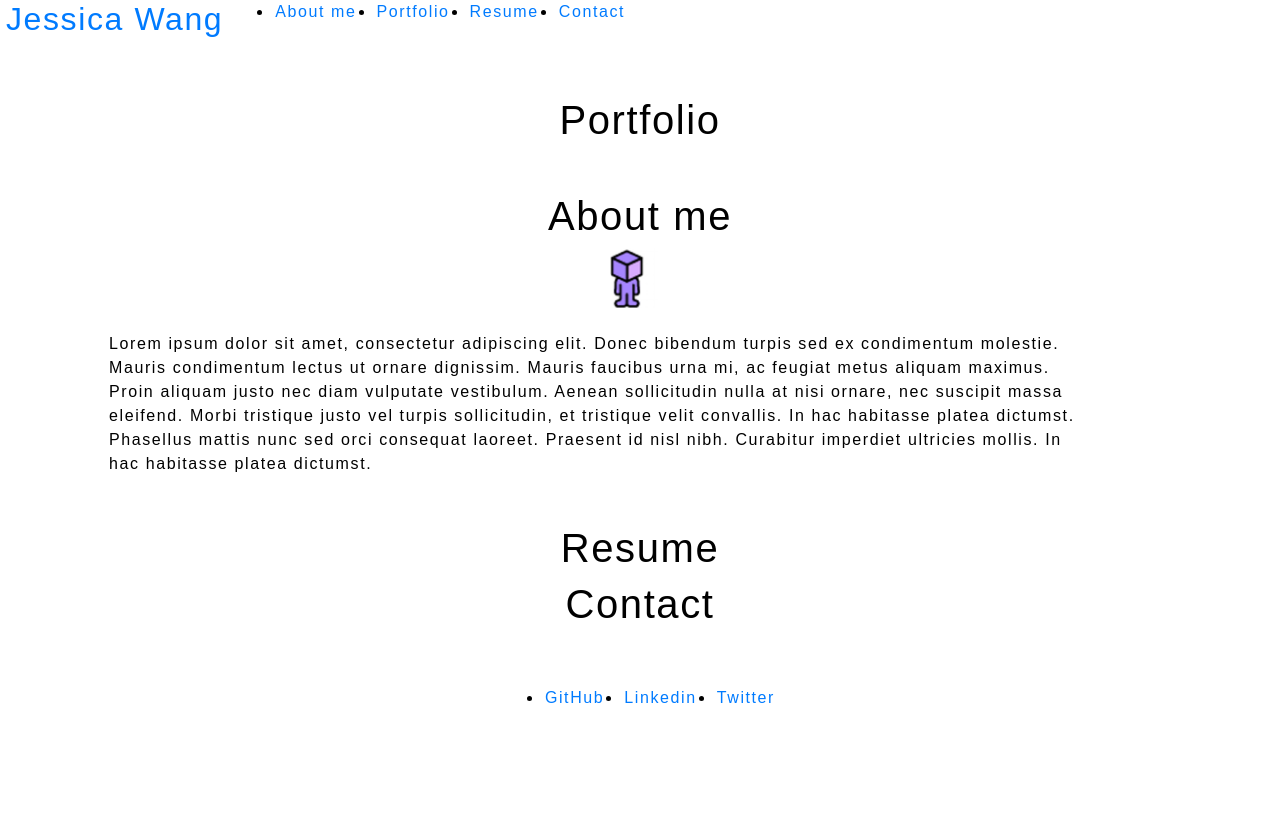
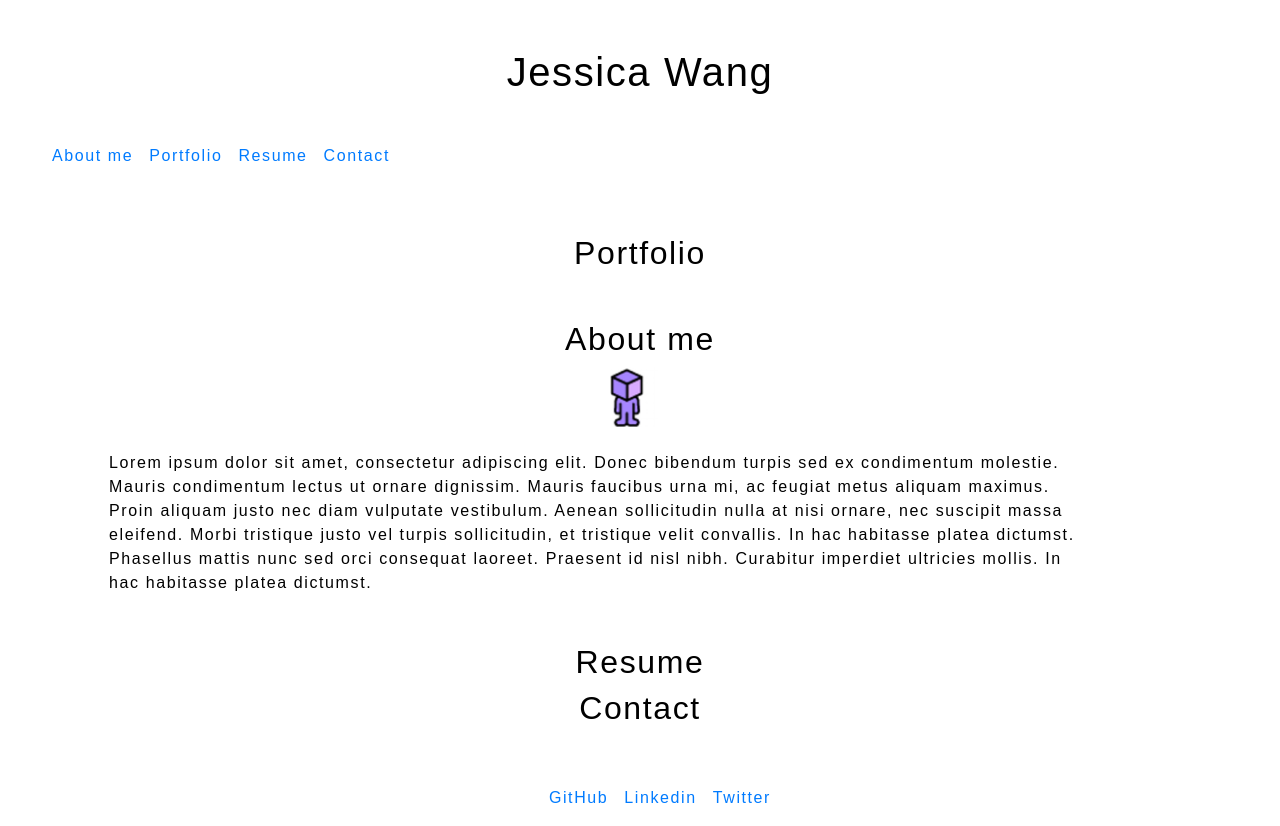
Before and after one commit to infojunkie01/react-portfolio, a React (Create React App) app: page / in a window 1280 px wide. Before the commit the page ends 800 px from the top, so only its background shows below. Built offline with nearby package versions, Linux system fonts and the light colour scheme.

Commit message:
restructures components, edits styling

```diff
--- a/src/App.js
+++ b/src/App.js
@@ -1,9 +1,10 @@
 import React, { useState } from 'react';
+import Header from './components/Header';
 import Nav from './components/Nav';
-import About from './components/About';
-import Portfolio from './components/Portfolio';
-import Resume from './components/Resume';
-import Contact from './components/Contact';
+import About from './components/pages/About';
+import Portfolio from './components/pages/Portfolio';
+import Resume from './components/pages/Resume';
+import Contact from './components/pages/Contact';
 import Footer from './components/Footer';
 
 function App() {
@@ -21,6 +22,7 @@ function App() {
 
   return (
     <div>
+      <Header></Header>
       <Nav
         // categories={categories}
         // setCurrentCategory={setCurrentCategory}
--- /dev/null
+++ b/src/components/Header/index.js
@@ -0,0 +1,15 @@
+import React from 'react'
+
+function Header() {
+
+  return (
+    <section className="my-5" >
+
+      <h1 id="about" className="d-flex justify-content-center ">Jessica Wang</h1>
+
+
+    </section>
+  )
+}
+
+export default Header
--- a/src/components/Nav/index.js
+++ b/src/components/Nav/index.js
@@ -10,9 +10,6 @@ function Nav() {
 
   return (
     <header className="flex-row px-1">
-      <h2>
-        <a data-testid="link" href="/">Jessica Wang</a>
-      </h2>
       <nav>
         <ul className="flex-row">
           <li className="mx-2">
--- a/src/components/About/index.js
+++ b/src/components/pages/About.js
@@ -6,7 +6,7 @@ function About() {
   return (
     <section className="my-5" >
 
-      <h1 id="about" className="d-flex justify-content-center ">About me</h1>
+      <h2 id="about" className="d-flex justify-content-center ">About me</h2>
       <div className="d-flex justify-content-center mb-4">
         <img src={avatar} alt="avatar" className="col-1" />
       </div>
--- a/src/components/Contact/index.js
+++ b/src/components/pages/Contact.js
@@ -3,7 +3,7 @@ import React from 'react';
 function Contact() {
   return (
     <section>
-      <h1 id="about" className="d-flex justify-content-center ">Contact</h1>
+      <h2 id="about" className="d-flex justify-content-center ">Contact</h2>
     </section>
   );
 }
--- a/src/components/Portfolio/index.js
+++ b/src/components/pages/Portfolio.js
@@ -3,7 +3,7 @@ import React from 'react';
 function Portfolio() {
   return (
     <section>
-      <h1 id="about" className="d-flex justify-content-center ">Portfolio</h1>
+      <h2 id="about" className="d-flex justify-content-center ">Portfolio</h2>
     </section>
   );
 }
--- a/src/components/Resume/index.js
+++ b/src/components/pages/Resume.js
@@ -3,7 +3,7 @@ import React from 'react';
 function Resume() {
   return (
     <section>
-      <h1 id="about" className="d-flex justify-content-center ">Resume</h1>
+      <h2 id="about" className="d-flex justify-content-center ">Resume</h2>
     </section>
   );
 }
--- a/src/index.css
+++ b/src/index.css
@@ -28,18 +28,8 @@ body {
 
 }
 
-
-p {
-  margin-top: 0;
-}
-
-a {
-  color: var(--tertiary);
-  text-decoration: none;
-}
-
-a:hover {
-  text-decoration: underline;
+li{
+  list-style: none;
 }
 
 .container {
@@ -61,102 +51,3 @@ a:hover {
 .flex-end {
   justify-content: flex-end;
 }
-
-.mx-1 {
-  margin-right: var(--spacing-one);
-  margin-left: var(--spacing-one);
-}
-
-.mx-2 {
-  margin-right: var(--spacing-two);
-  margin-left: var(--spacing-two);
-}
-
-.my-1 {
-  margin-top: var(--spacing-one);
-  margin-bottom: var(--spacing-one);
-}
-
-.my-2 {
-  margin-top: var(--spacing-two);
-  margin-bottom: var(--spacing-two);
-}
-
-.my-5 {
-  margin-top: var(--spacing-five);
-  margin-bottom: var(--spacing-five);
-}
-
-.px-1 {
-  padding-right: var(--spacing-one);
-  padding-left: var(--spacing-one);
-}
-
-.px-2 {
-  padding-right: var(--spacing-two);
-  padding-left: var(--spacing-two);
-}
-
-.py-1 {
-  padding-top: var(--spacing-one);
-  padding-bottom: var(--spacing-one);
-}
-
-.py-2 {
-  padding-top: var(--spacing-two);
-  padding-bottom: var(--spacing-two);
-}
-
-.card {
-  width: 25%;
-  text-align: center;
-}
-
-.img-thumbnail {
-  width: auto;
-  height: 300px;
-  margin-bottom: 50px;
-  cursor: pointer;
-}
-
-.modalBackdrop {
-	bottom: 0;
-	left: 0;
-	overflow: auto;
-	position: fixed;
-	right: 0;
-	top: 0;
-	z-index: 1;
-}
-
-.modalContainer {
-	border-radius: 5px;
-	max-width: 100%;
-	margin: 50px auto;
-	padding: 15px;
-	width: 960px;
-}
-
-.modalTitle {
-	font-size: 18px;
-	font-weight: 600;
-	margin-bottom: 25px;
-}
-
-button {
-	border: 0;
-	border-radius: 5px;
-	cursor: pointer;
-	font-size: 16px;
-	margin-bottom: 30px;
-	padding: 10px 15px;
-}
-
-a {
-	border-radius: 5px;
-	color: var(--primary);
-	padding: 2px 4px;
-	margin-left: -2px;
-	margin-right: -2px;
-
-}
```
